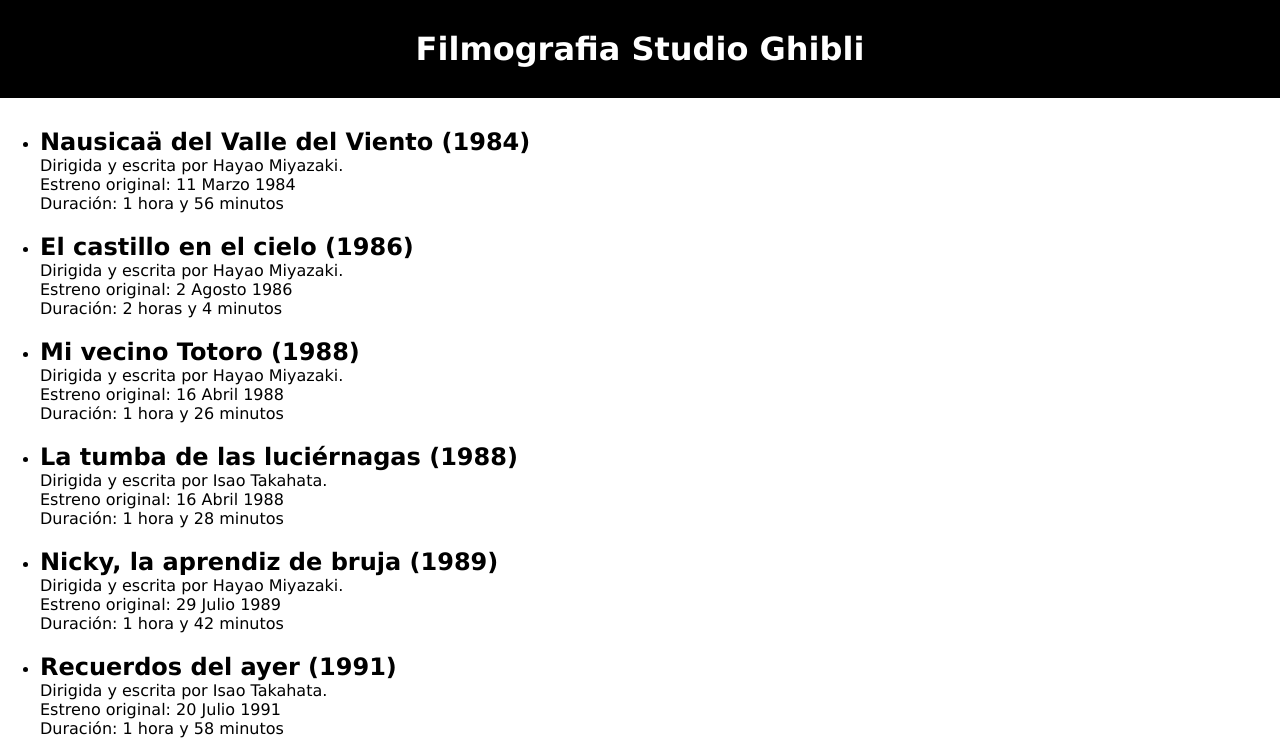
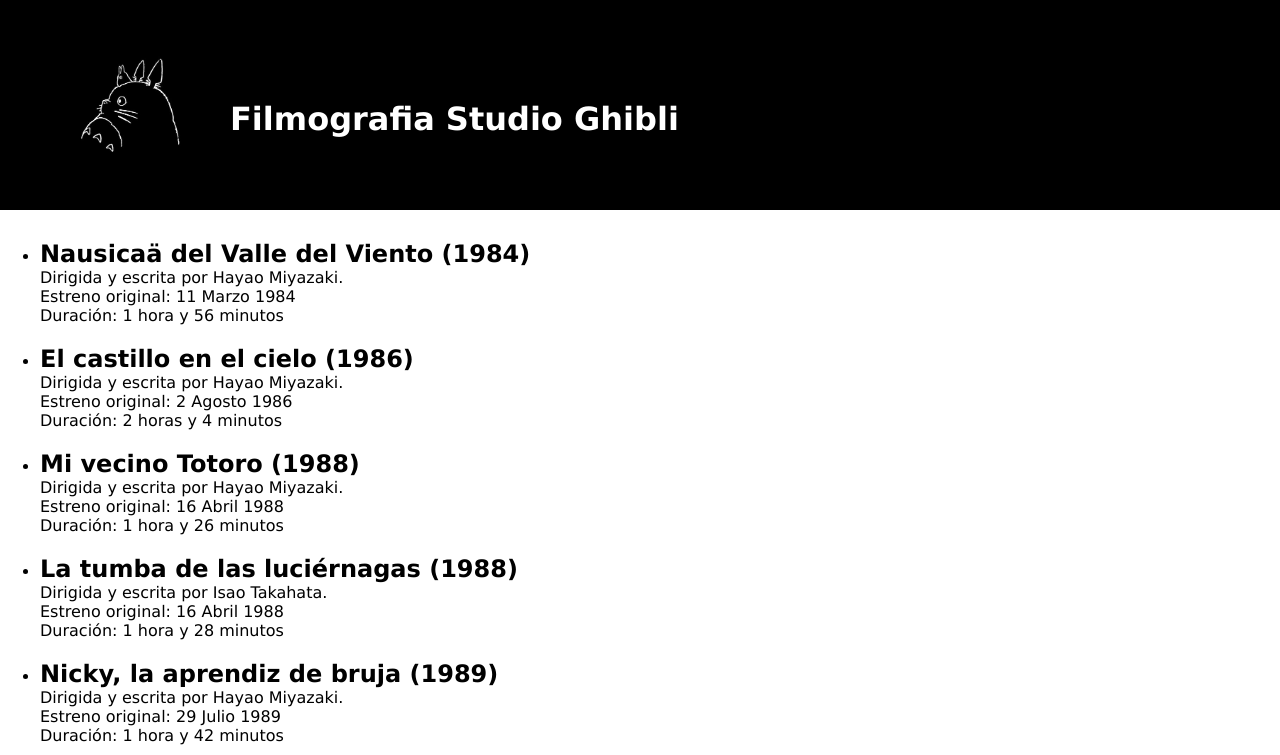
Before and after one commit to VaninaBerlier/StudioGhibli, a plain HTML site: page index.html in a window 1280 px wide. Shown: the top 755 px of the page. Drawn offline with Linux system fonts and the light colour scheme.

Commit message:
commit img

```diff
--- a/index.html
+++ b/index.html
@@ -9,6 +9,9 @@
 </head>
 <body>
     <header>
+
+        <img id="imagenHeader" src="img/studioghibli.jpg" alt="StudioGhibli">
+
         <h1>Filmografia Studio Ghibli</h1>
     </header>
     <ol>
--- a/style.css
+++ b/style.css
@@ -6,10 +6,15 @@
     background-color: black;
     padding: 30px;
     margin-bottom: 30px;
+    display: flex;
+}
+#imagenHeader{
+    width: 200px;
 }
 h1{
     color: white;
     text-align: center;
+    padding-top: 70px;
 }
 ol{
     list-style: disc;
```
Also changed, not shown: img/studioghibli.jpg (renamed from img/9f91de59d82afa3cac08d98b461d2e12.jpg).
